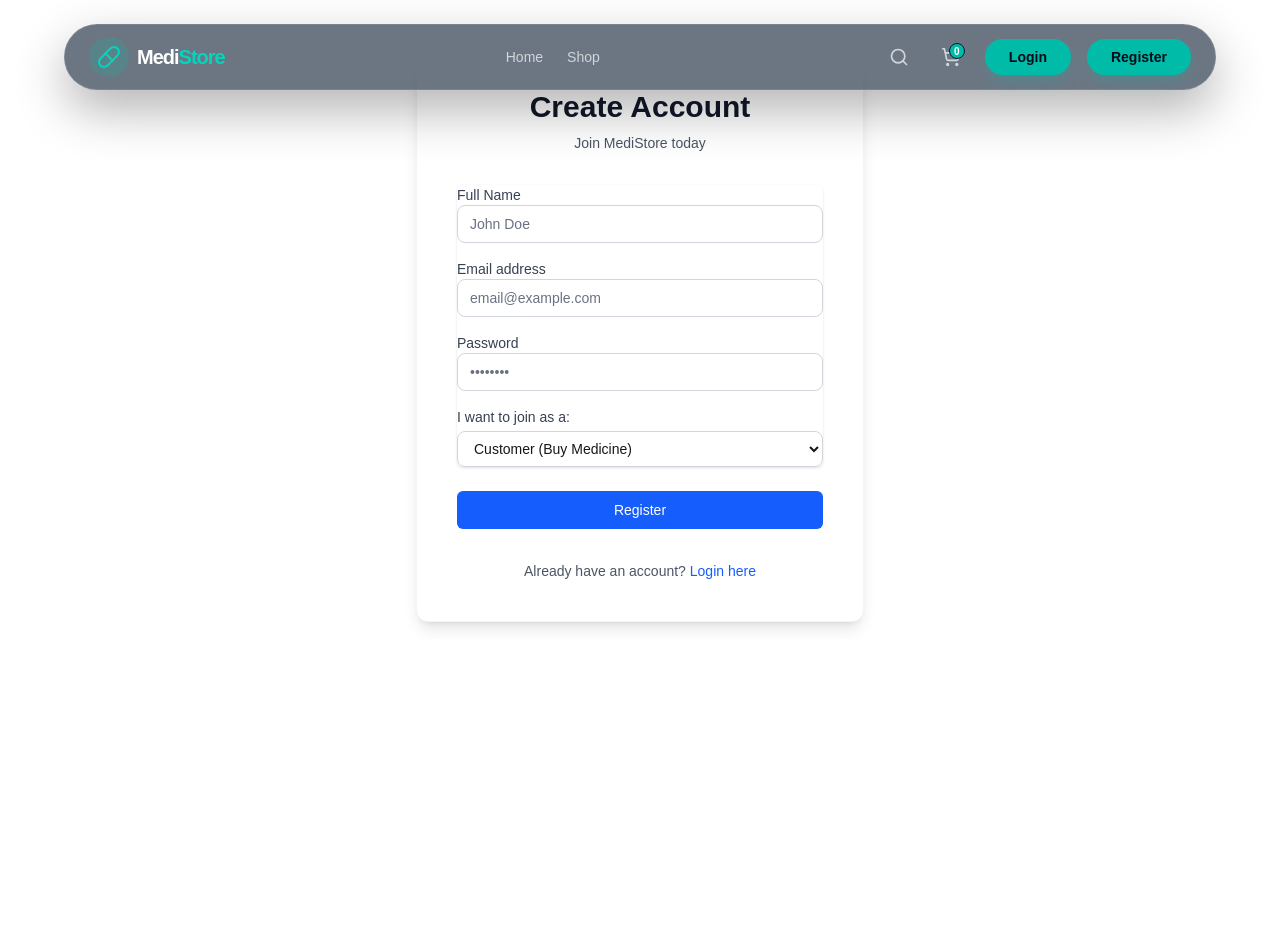
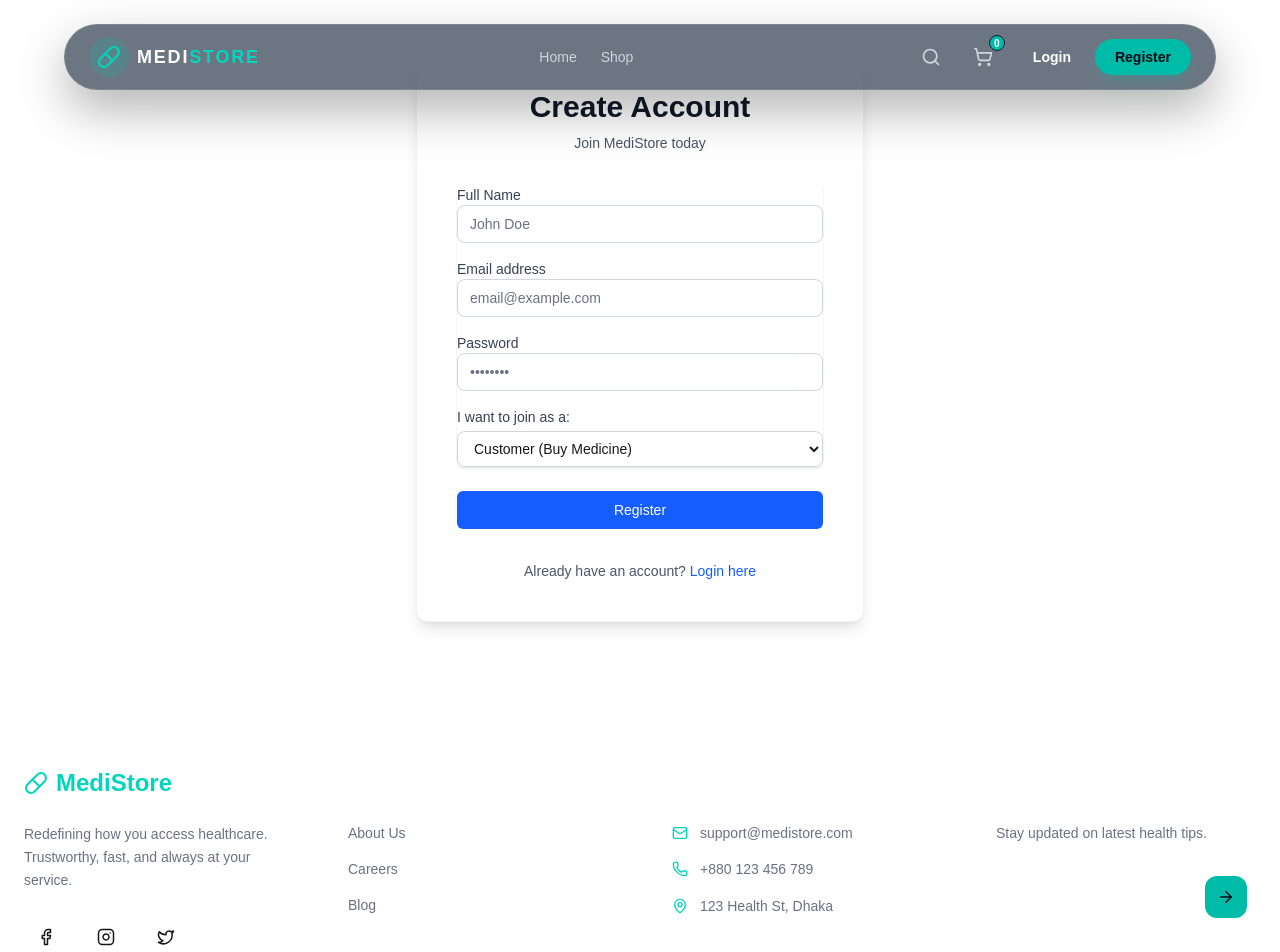
Before and after one commit to Maksudur7/MediStore-Frontend, a Next.js app: page /register in a window 1280 px wide. Shown: the top 952 px of the page. Before the commit the page ends 800 px from the top, so only its background shows below. Built offline with nearby package versions, Linux system fonts and the light colour scheme.

Commit message:
create api.ts file for fetch all api in one paige

```diff
--- a/src/app/layout.tsx
+++ b/src/app/layout.tsx
@@ -2,6 +2,7 @@ import type { Metadata } from "next";
 import { Geist, Geist_Mono } from "next/font/google";
 import "./globals.css";
 import Navbar from "../components/Navbar";
+import Footer from "../components/Footer";
 
 const geistSans = Geist({
   variable: "--font-geist-sans",
@@ -30,6 +31,7 @@ export default function RootLayout({
       >
         <Navbar></Navbar>
         {children}
+        <Footer></Footer>
       </body>
     </html>
   );
--- /dev/null
+++ b/src/components/Footer.tsx
@@ -0,0 +1,58 @@
+"use client";
+import { Pill, Mail, Phone, MapPin, Instagram, Twitter, Facebook, ArrowRight } from "lucide-react";
+
+export default function Footer() {
+    return (
+        <footer className="pt-24 pb-12 border-t border-white/10 px-6">
+            <div className="max-w-7xl mx-auto grid grid-cols-1 md:grid-cols-4 gap-16">
+                <div className="col-span-1 md:col-span-1 space-y-6">
+                    <div className="flex items-center gap-2 font-bold text-2xl text-teal-400">
+                        <Pill /> MediStore
+                    </div>
+                    <p className="text-gray-500 text-sm leading-relaxed">
+                        Redefining how you access healthcare. Trustworthy, fast, and always at your service.
+                    </p>
+                    <div className="flex gap-4">
+                        <div className="p-3 bg-white/5 rounded-xl border border-white/10 hover:bg-teal-500 hover:text-black transition-all cursor-pointer"><Facebook size={18} /></div>
+                        <div className="p-3 bg-white/5 rounded-xl border border-white/10 hover:bg-teal-500 hover:text-black transition-all cursor-pointer"><Instagram size={18} /></div>
+                        <div className="p-3 bg-white/5 rounded-xl border border-white/10 hover:bg-teal-500 hover:text-black transition-all cursor-pointer"><Twitter size={18} /></div>
+                    </div>
+                </div>
+
+                <div>
+                    <h4 className="font-bold mb-8 text-white">Company</h4>
+                    <ul className="space-y-4 text-sm text-gray-500">
+                        <li className="hover:text-teal-400 cursor-pointer transition-all">About Us</li>
+                        <li className="hover:text-teal-400 cursor-pointer transition-all">Careers</li>
+                        <li className="hover:text-teal-400 cursor-pointer transition-all">Blog</li>
+                    </ul>
+                </div>
+
+                <div>
+                    <h4 className="font-bold mb-8 text-white">Contact</h4>
+                    <ul className="space-y-4 text-sm text-gray-500">
+                        <li className="flex items-center gap-3"><Mail size={16} className="text-teal-400" /> support@medistore.com</li>
+                        <li className="flex items-center gap-3"><Phone size={16} className="text-teal-400" /> +880 123 456 789</li>
+                        <li className="flex items-center gap-3 leading-relaxed"><MapPin size={16} className="text-teal-400" /> 123 Health St, Dhaka</li>
+                    </ul>
+                </div>
+
+                <div>
+                    <h4 className="font-bold mb-8 text-white">Newsletter</h4>
+                    <p className="text-sm text-gray-500 mb-6">Stay updated on latest health tips.</p>
+                    <div className="flex bg-white/5 p-2 rounded-2xl border border-white/10">
+                        <input type="text" placeholder="Your Email" className="bg-transparent px-4 text-xs outline-none w-full text-white" />
+                        <button className="bg-teal-500 p-3 rounded-xl hover:bg-teal-400 transition-all"><ArrowRight size={18} className="text-[#050b18]" /></button>
+                    </div>
+                </div>
+            </div>
+
+            <div className="max-w-7xl mx-auto border-t border-white/5 mt-20 pt-10 flex flex-col md:flex-row justify-between items-center gap-6">
+                <p className="text-gray-600 text-xs font-medium uppercase tracking-widest italic">© 2026 MediStore. Pure Quality.</p>
+                <div className="flex gap-8 text-[10px] text-gray-600 font-bold uppercase tracking-widest">
+                    <span>Terms</span> <span>Privacy</span> <span>Cookies</span>
+                </div>
+            </div>
+        </footer>
+    );
+}
--- a/src/components/Navbar.tsx
+++ b/src/components/Navbar.tsx
@@ -1,14 +1,36 @@
 "use client";
 
 import Link from 'next/link';
-import { useState } from 'react';
+import { useState, useEffect } from 'react';
 import { motion, AnimatePresence } from "framer-motion";
 import { ShoppingCart, Pill, Search, User, LogOut } from "lucide-react";
+import { useRouter } from 'next/navigation';
+import { api } from '../lib/api';
 
 export default function Navbar() {
-    // এখানে ডিফল্টভাবে null রাখা হয়েছে (Public)। আপনি টেস্ট করার জন্য 'CUSTOMER', 'SELLER' বা 'ADMIN' লিখে দেখতে পারেন।
     const [role, setRole] = useState<'ADMIN' | 'SELLER' | 'CUSTOMER' | null>(null);
+    const [user, setUser] = useState<any>(null);
     const [isSearchOpen, setIsSearchOpen] = useState(false);
+    const router = useRouter();
+
+    // --- ব্যাকএন্ড থেকে ইউজার ডাটা ফেচ করা ---
+
+    useEffect(() => {
+        const token = localStorage.getItem('token');
+        if (token) {
+            api.auth.getProfile().then((data) => {
+                setRole(data.data.role);
+                setUser(data.data);
+            });
+        }
+    }, []);
+
+    // const handleLogout = () => {
+    //     localStorage.removeItem('token');
+    //     setRole(null);
+    //     setUser(null);
+    //     router.push('/login');
+    // };
 
     const navLinks = {
         PUBLIC: [
@@ -32,7 +54,6 @@ export default function Navbar() {
         ],
     };
 
-    // বর্তমান রোল অনুযায়ী লিংক সিলেক্ট করা
     const currentLinks = role ? navLinks[role] : navLinks.PUBLIC;
 
     return (
@@ -43,15 +64,16 @@ export default function Navbar() {
                 transition={{ type: "spring", stiffness: 100 }}
                 className="flex items-center justify-between px-6 py-3 bg-[#0a192f]/60 backdrop-blur-xl border border-white/10 rounded-full shadow-[0_20px_50px_rgba(0,0,0,0.3)]"
             >
-                {/* --- LOGO --- */}
+
                 <Link href="/" className="flex items-center gap-2 font-bold text-xl tracking-tighter group">
                     <div className="bg-teal-500/20 p-2 rounded-full group-hover:rotate-12 transition-transform">
                         <Pill className="text-teal-400 w-6 h-6" />
                     </div>
-                    <span className="text-white">Medi<span className="text-teal-400">Store</span></span>
+                    <span className="text-white uppercase tracking-widest text-lg font-black">
+                        Medi<span className="text-teal-400">Store</span>
+                    </span>
                 </Link>
 
-                {/* --- DYNAMIC NAV LINKS --- */}
                 <div className="hidden md:flex items-center gap-6">
                     {currentLinks.map((link) => (
                         <Link
@@ -65,9 +87,7 @@ export default function Navbar() {
                     ))}
                 </div>
 
-                {/* --- ACTIONS --- */}
                 <div className="flex items-center gap-4">
-                    {/* Search Trigger */}
                     <button
                         onClick={() => setIsSearchOpen(!isSearchOpen)}
                         className="p-2 text-gray-300 hover:text-teal-400 transition-colors"
@@ -75,36 +95,38 @@ export default function Navbar() {
                         <Search className="w-5 h-5" />
                     </button>
 
-                    {/* Cart (Only for Customers/Public) */}
                     {(role === 'CUSTOMER' || !role) && (
                         <Link href="/cart" className="relative p-2 text-gray-300 hover:text-teal-400 transition-colors">
                             <ShoppingCart className="w-5 h-5" />
-                            <span className="absolute top-1 right-1 bg-teal-500 text-[10px] text-white font-bold w-4 h-4 flex items-center justify-center rounded-full border border-[#0a192f]">
+                            <span className="absolute -top-1 -right-1 bg-teal-500 text-[10px] text-white font-bold w-4 h-4 flex items-center justify-center rounded-full border border-[#0a192f]">
                                 0
                             </span>
                         </Link>
                     )}
 
-                    {/* Authentication / Profile */}
                     {role ? (
                         <div className="flex items-center gap-3 border-l border-white/10 pl-4">
-                            <div className="w-8 h-8 rounded-full bg-gradient-to-tr from-teal-500 to-blue-500 flex items-center justify-center text-xs font-bold border border-white/20">
-                                {role[0]}
+                            <div className="flex flex-col items-end hidden sm:flex">
+                                <span className="text-[10px] text-teal-400 font-bold uppercase tracking-tighter">{role}</span>
+                                <span className="text-xs text-white font-medium">{user?.name?.split(' ')[0]}</span>
+                            </div>
+                            <div className="w-9 h-9 rounded-full bg-gradient-to-tr from-teal-500 to-blue-500 flex items-center justify-center text-xs font-bold border border-white/20 text-[#050b18]">
+                                {user?.name ? user.name[0].toUpperCase() : <User size={16} />}
                             </div>
                             <button
-                                onClick={() => setRole(null)} // Logout Simulation
+                                // onClick={handleLogout}
                                 className="p-2 text-gray-400 hover:text-red-400 transition-colors"
+                                title="Logout"
                             >
                                 <LogOut className="w-5 h-5" />
                             </button>
                         </div>
                     ) : (
-                        <>
+                        <div className="flex items-center gap-2">
                             <Link href="/login">
                                 <motion.button
                                     whileHover={{ scale: 1.05 }}
-                                    whileTap={{ scale: 0.95 }}
-                                    className="hidden sm:block bg-teal-500 hover:bg-teal-400 text-[#050b18] px-6 py-2 rounded-full text-sm font-bold transition-all shadow-lg shadow-teal-500/20"
+                                    className="hidden sm:block text-white text-sm font-bold px-4 hover:text-teal-400 transition-all"
                                 >
                                     Login
                                 </motion.button>
@@ -112,18 +134,16 @@ export default function Navbar() {
                             <Link href="/register">
                                 <motion.button
                                     whileHover={{ scale: 1.05 }}
-                                    whileTap={{ scale: 0.95 }}
-                                    className="hidden sm:block bg-teal-500 hover:bg-teal-400 text-[#050b18] px-6 py-2 rounded-full text-sm font-bold transition-all shadow-lg shadow-teal-500/20"
+                                    className="hidden sm:block bg-teal-500 hover:bg-teal-400 text-[#050b18] px-5 py-2 rounded-full text-sm font-bold transition-all shadow-lg shadow-teal-500/20"
                                 >
                                     Register
                                 </motion.button>
                             </Link>
-                        </>
+                        </div>
                     )}
                 </div>
             </motion.div>
 
-            {/* --- EXPANDABLE SEARCH BAR --- */}
             <AnimatePresence>
                 {isSearchOpen && (
                     <motion.div
--- /dev/null
+++ b/src/lib/api.ts
@@ -0,0 +1,67 @@
+
+const BASE_URL = process.env.BASE_URL || 'http://localhost:5000';
+
+const baseRequest = async (endpoint: string, options: RequestInit = {}) => {
+    const token = typeof window !== 'undefined' ? localStorage.getItem('token') : null;
+
+    const headers = {
+        'Content-Type': 'application/json',
+        ...(token && { Authorization: `Bearer ${token}` }),
+        ...options.headers,
+    };
+
+    try {
+        const response = await fetch(`${BASE_URL}${endpoint}`, { ...options, headers });
+        const result = await response.json();
+
+        if (!response.ok) {
+            throw new Error(result.message || 'API Request Failed');
+        }
+
+        return result;
+    } catch (error: any) {
+        console.error(`API Error [${endpoint}]:`, error.message);
+        throw error;
+    }
+};
+
+
+export const api = {
+    auth: {
+        login: (credentials: any) =>
+            baseRequest('/auth/login', { method: 'POST', body: JSON.stringify(credentials) }),
+
+        register: (userData: any) =>
+            baseRequest('/auth/register', { method: 'POST', body: JSON.stringify(userData) }),
+
+        getProfile: () =>
+            baseRequest('/auth/profile'),
+    },
+
+    categories: {
+        getAll: () =>
+            baseRequest('/categories'),
+
+        getById: (id: string) =>
+            baseRequest(`/categories/${id}`),
+    },
+
+    medicines: {
+        getAll: () =>
+            baseRequest('/medicines'),
+
+        getById: (id: string) =>
+            baseRequest(`/medicines/${id}`),
+
+        getByCategory: (categoryName: string) =>
+            baseRequest(`/medicines?category=${categoryName}`),
+    },
+
+    orders: {
+        create: (orderData: any) =>
+            baseRequest('/orders', { method: 'POST', body: JSON.stringify(orderData) }),
+
+        getMyOrders: () =>
+            baseRequest('/orders/my-orders'),
+    }
+};
```
